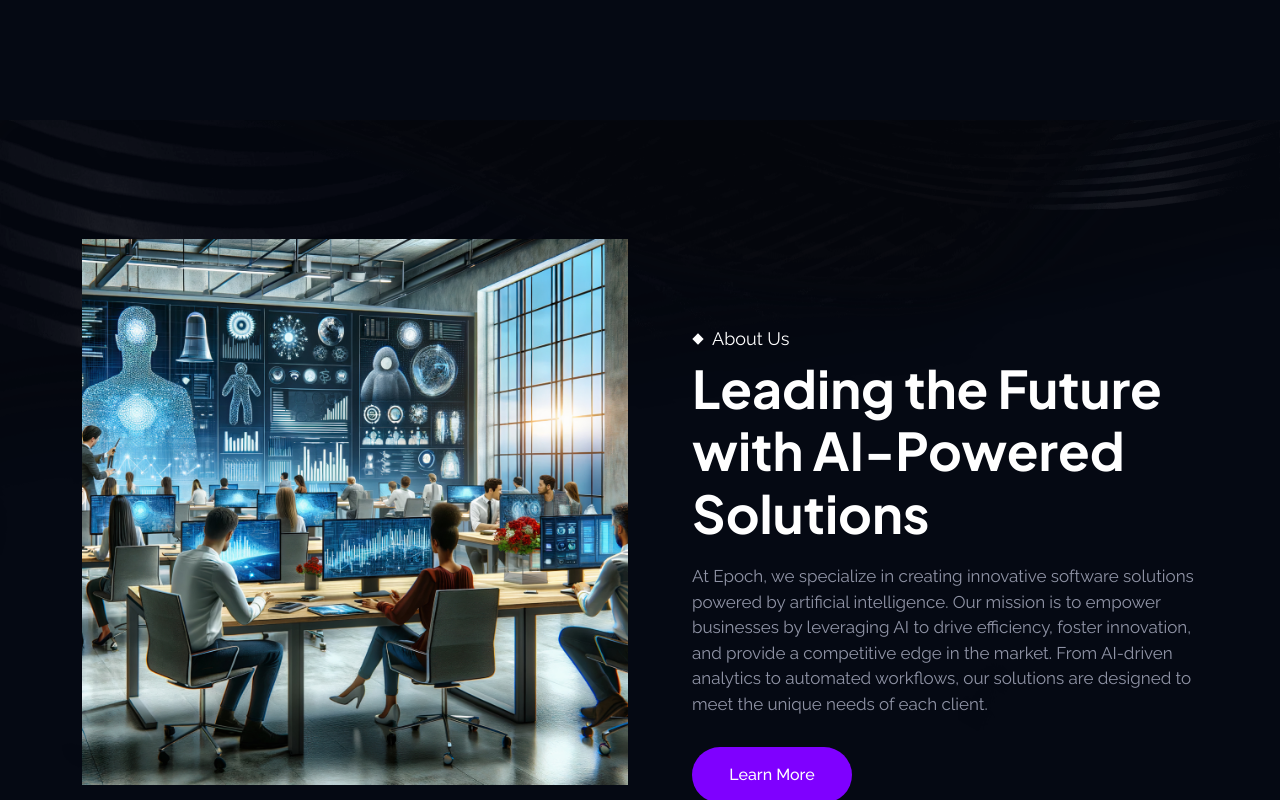
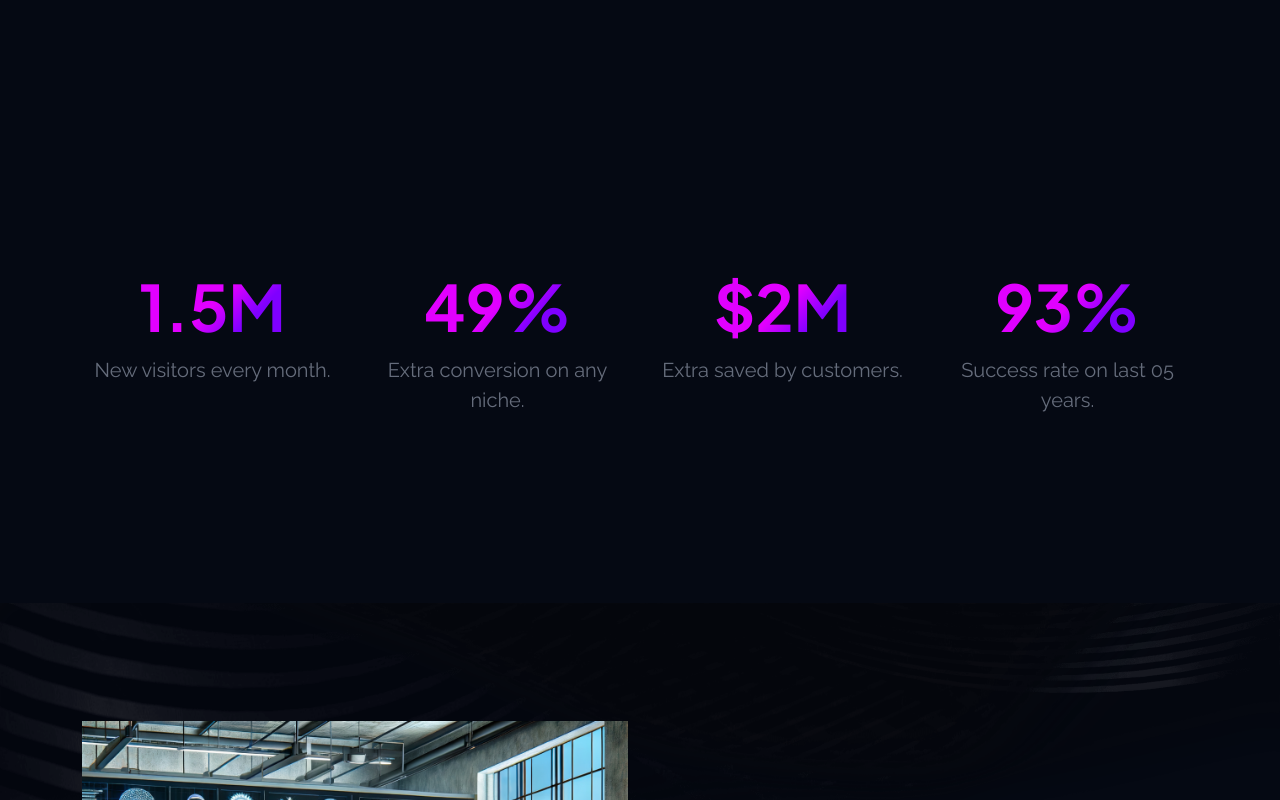
Before and after one commit to ibtehajmr/Epoch, a React (Vite) app: page /about in a window 1280 px wide. Shown: the part 680-1480 px from the top of the page. Built offline with nearby package versions, Linux system fonts and the light colour scheme.

Commit message:
chore: added stats section

```diff
--- a/package.json
+++ b/package.json
@@ -21,7 +21,6 @@
     "react-dom": "^18.2.0",
     "react-fast-marquee": "^1.6.5",
     "react-router-dom": "^6.22.0",
-    "react-slot-counter": "^2.2.5",
     "swiper": "^11.0.6"
   },
   "devDependencies": {
--- a/src/assets/css/responsive.css
+++ b/src/assets/css/responsive.css
@@ -480,6 +480,10 @@
     display: flex;
     flex-direction: column;
   }
+  /* Stats area */
+.stat-description {
+  font-size: 17px;
+}
 }
 /* Min width 576px to Max width 767px */
 @media only screen and (min-width: 576px) and (max-width: 767px) {
--- a/src/assets/css/style.css
+++ b/src/assets/css/style.css
@@ -3342,3 +3342,15 @@ Contact Section CSS
 .no-background {
   background-image: none
 }
+
+/* Stats area */
+.stat-value {
+  font-size: 64px;
+  font-weight: 700;
+  margin-bottom: 10px;
+}
+
+.stat-description {
+  font-size: 20px;
+  color: #656C7B;
+}
--- /dev/null
+++ b/src/components/common/statsSection.jsx
@@ -0,0 +1,27 @@
+import React from 'react';
+
+const StatsSection = () => {
+  const stats = [
+    { value: '1.5M', description: 'New visitors every month.' },
+    { value: '49%', description: 'Extra conversion on any niche.' },
+    { value: '$2M', description: 'Extra saved by customers.' },
+    { value: '93%', description: 'Success rate on last 05 years.' },
+  ];
+
+  return (
+    <div className='stats-area ptb-100'>
+      <div className='container py-5'>
+        <div className='row text-center'>
+          {stats.map((stat, index) => (
+            <div key={index} className='col-lg-3 col-md-6 mb-4'>
+              <h6 className='grd-color-1 stat-value'>{stat.value}</h6>
+              <p className='stat-description'>{stat.description}</p>
+            </div>
+          ))}
+        </div>
+      </div>
+    </div>
+  );
+};
+
+export default StatsSection;
--- a/src/pages/about-us.jsx
+++ b/src/pages/about-us.jsx
@@ -7,6 +7,7 @@ import InstagramGallery from '../components/instagramGallery'
 import { ScrollRestoration } from 'react-router-dom'
 import { strings } from '../locales';
 import AboutCard from '../assets/img/aboutCard.png';
+import StatsSection from '../components/common/statsSection';
 
 const AboutUs = () => {
   const {
@@ -17,6 +18,7 @@ const AboutUs = () => {
   return (
     <>
       <PageHeader title={title} desc={desc} />
+      <StatsSection />
       <About
         heading={heading}
         subHeading={subHeading}
```
Also changed, not shown: 1 other file (tests, documents, lock files or other folders).
